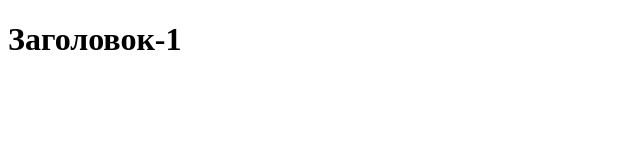
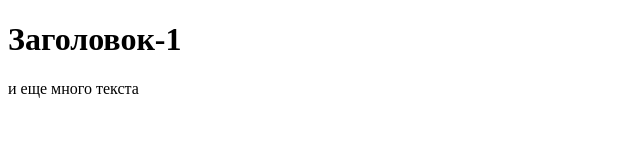
Before and after one commit to fanisrafailovich/html-css, a plain HTML site: page project-1/index.html in a window 1280 px wide. Shown: the whole page, without its empty margins (0-640 px from the left). Drawn offline with Linux system fonts and the light colour scheme.

Commit message:
Добавил свой текст

```diff
--- a/project-1/index.html
+++ b/project-1/index.html
@@ -8,6 +8,8 @@
 <body>
 	<div class="header">
 		<h1>Заголовок-1</h1>
+
+		<p>и еще много текста</p>
 	</div>
 </body>
 </html>
```
